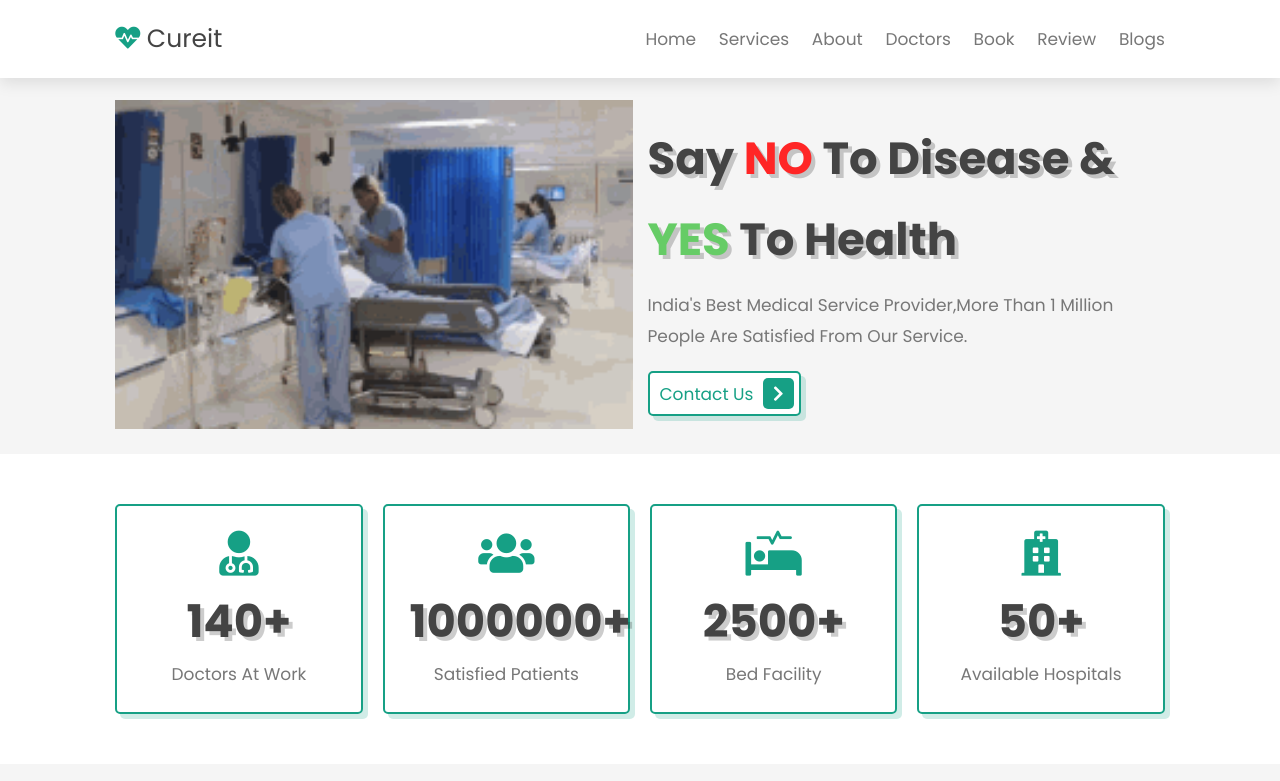
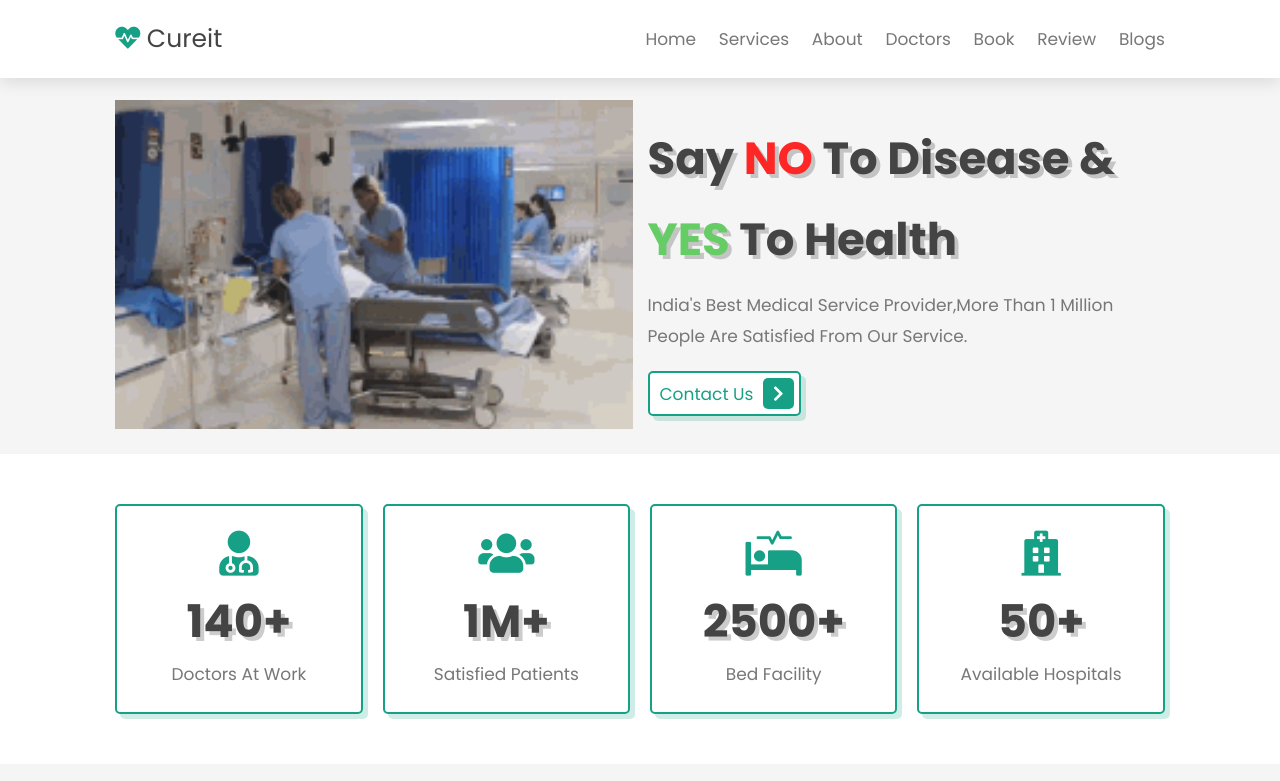
Before and after one commit to shah233nawaz/cureit.github.io, a plain HTML site: page index.html in a window 1280 px wide. Shown: the top 781 px of the page. Drawn offline with Linux system fonts and the light colour scheme.

Commit message:
Update index.html

```diff
--- a/index.html
+++ b/index.html
@@ -74,7 +74,7 @@
 
     <div class="icons">
         <i class="fas fa-users"></i>
-        <h3>1000000+</h3>
+        <h3>1M+</h3>
         <p>satisfied patients</p>
     </div>
 
```
